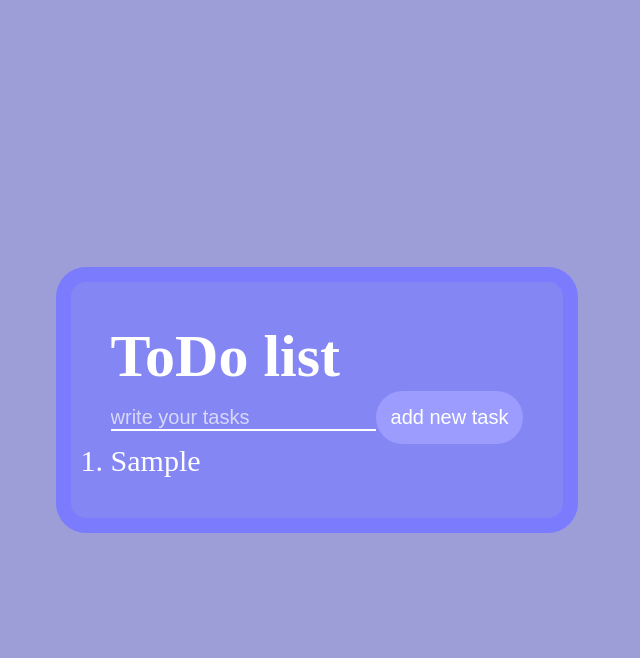
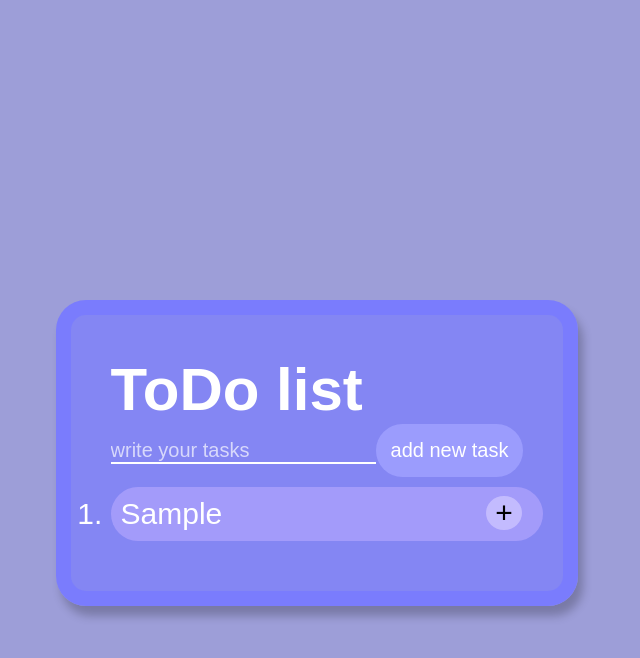
Before and after one commit to rimun23/React-Projects, a React (Create React App) app: page / in a window 1280 px wide. Both pictures are taken after typing "Sample" into the empty fields and a click on the button "add new task". Shown: the top 658 px of the page, without its empty margins (323-963 px from the left). Built offline with nearby package versions, Linux system fonts and the light colour scheme.

Commit message:
ToDoList (final)

```diff
--- a/src/App.css
+++ b/src/App.css
@@ -1,16 +1,13 @@
 * {
   margin: 0;
   padding: 0;
+  font-family: Arial, Helvetica, sans-serif;
 }
 body {
-  height: 100vh;
-  display: flex;
-  flex-direction: column;
-  justify-content: center;
-  align-content: center;
   background-color: rgb(157, 158, 216);
 }
 .app {
+  margin-top: 300px;
   display: flex;
   justify-content: center;
   align-items: center;
@@ -23,6 +20,7 @@ body {
   font-size: 30px;
   color: white;
   border: 15px solid rgba(121, 123, 255, 0.808);
+  box-shadow: 5px 10px 10px rgba(0, 0, 0, 0.233);
 }
 input {
   background-color: transparent;
@@ -35,7 +33,7 @@ input {
 input::placeholder {
   color: rgba(255, 255, 255, 0.678);
 }
-button {
+.send_btn {
   background-color: rgba(159, 160, 255, 0.863);
   border: none;
   border-radius: 70px;
@@ -45,3 +43,23 @@ button {
   padding: 15px;
   color: white;
 }
+.remove_btn {
+  cursor: pointer;
+  font-size: 30px;
+  padding: 0 9px;
+  border: none;
+  border-radius: 100%;
+  position: absolute;
+  border: none;
+  background-color: rgba(204, 195, 255, 0.801);
+  right: 5%;
+  bottom: 20%;
+}
+li {
+  position: relative;
+  width: 100%;
+  background-color: rgba(182, 169, 255, 0.63);
+  margin: 10px 0;
+  border-radius: 40px;
+  padding: 10px;
+}
--- a/src/App.jsx
+++ b/src/App.jsx
@@ -1,30 +1,9 @@
-import React, { useState } from "react";
+import React from "react";
+import ToDoList from "./components/ToDoList";
 function App() {
-  const [tasks, setTasks] = useState([]);
-  const [newTask, setNewTask] = useState("");
-  const addTask = () => {
-    if (newTask.trim() !== "") {
-      setTasks([...tasks, newTask]);
-      setNewTask("");
-    }
-  };
   return (
     <div className="app">
-      <div className="cont">
-        <h1>ToDo list</h1>
-        <input
-          type="text"
-          onChange={(e) => setNewTask(e.target.value)}
-          placeholder="write your tasks"
-          value={newTask}
-        />
-        <button onClick={addTask}>add new task</button>
-        <ol>
-          {tasks.map((task, index) => {
-            return <li key={index}>{task}</li>;
-          })}
-        </ol>
-      </div>
+      <ToDoList />
     </div>
   );
 }
--- /dev/null
+++ b/src/components/ToDoList.jsx
@@ -0,0 +1,42 @@
+import React, { useState } from "react";
+import ToDoItem from "./ToDoitem";
+function ToDoList() {
+  const [tasks, setTasks] = useState([]);
+  const [newTask, setNewTask] = useState("");
+  const addTask = () => {
+    if (newTask.trim() !== "") {
+      setTasks([...tasks, newTask]);
+      setNewTask("");
+    }
+  };
+  const removeTask = (index) => {
+    setTasks(tasks.filter((task, i) => i !== index));
+  };
+  return (
+    <div className="cont">
+      <h1>ToDo list</h1>
+      <input
+        type="text"
+        onChange={(e) => setNewTask(e.target.value)}
+        placeholder="write your tasks"
+        value={newTask}
+      />
+      <button onClick={addTask} className="send_btn">
+        add new task
+      </button>
+      <ol>
+        {tasks.map((task, index) => {
+          return (
+            <ToDoItem
+              key={index}
+              index={index}
+              task={task}
+              removeTask={removeTask}
+            />
+          );
+        })}
+      </ol>
+    </div>
+  );
+}
+export default ToDoList;
--- /dev/null
+++ b/src/components/ToDoitem.jsx
@@ -0,0 +1,17 @@
+import React from "react";
+function ToDoItem({ index, task, removeTask }) {
+  return (
+    <li key={index}>
+      {task}{" "}
+      <button
+        onClick={() => {
+          removeTask(index);
+        }}
+        className="remove_btn"
+      >
+        +
+      </button>
+    </li>
+  );
+}
+export default ToDoItem;
```
